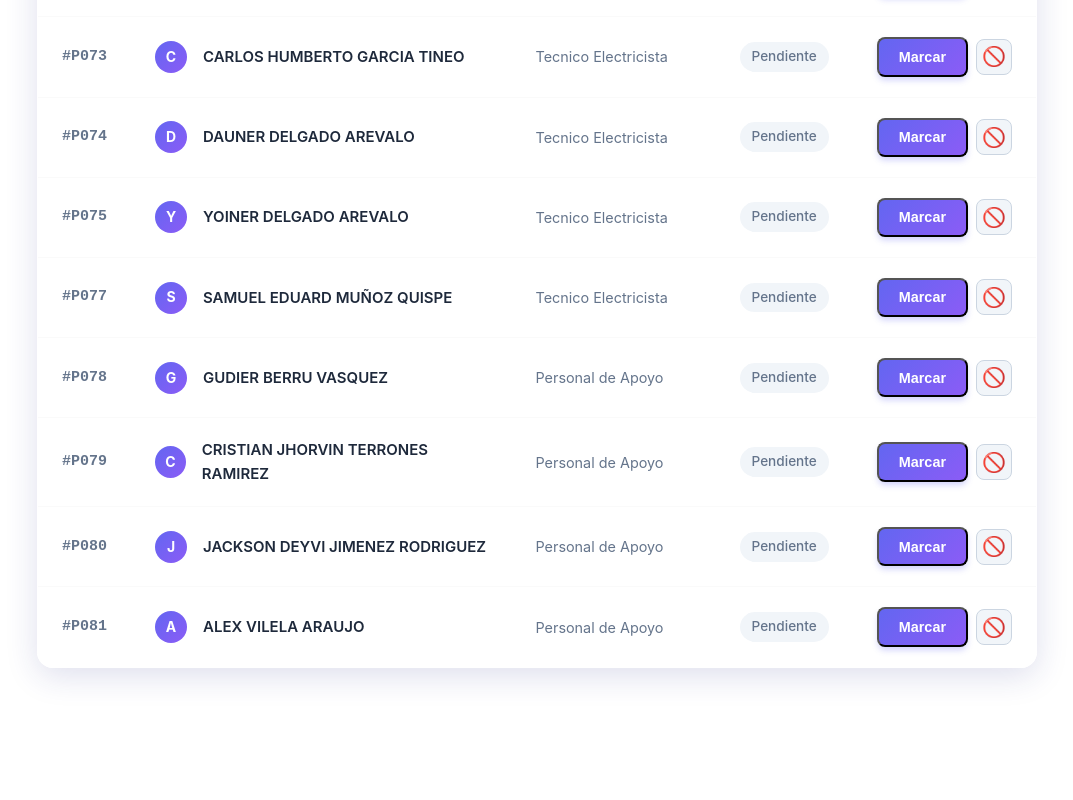
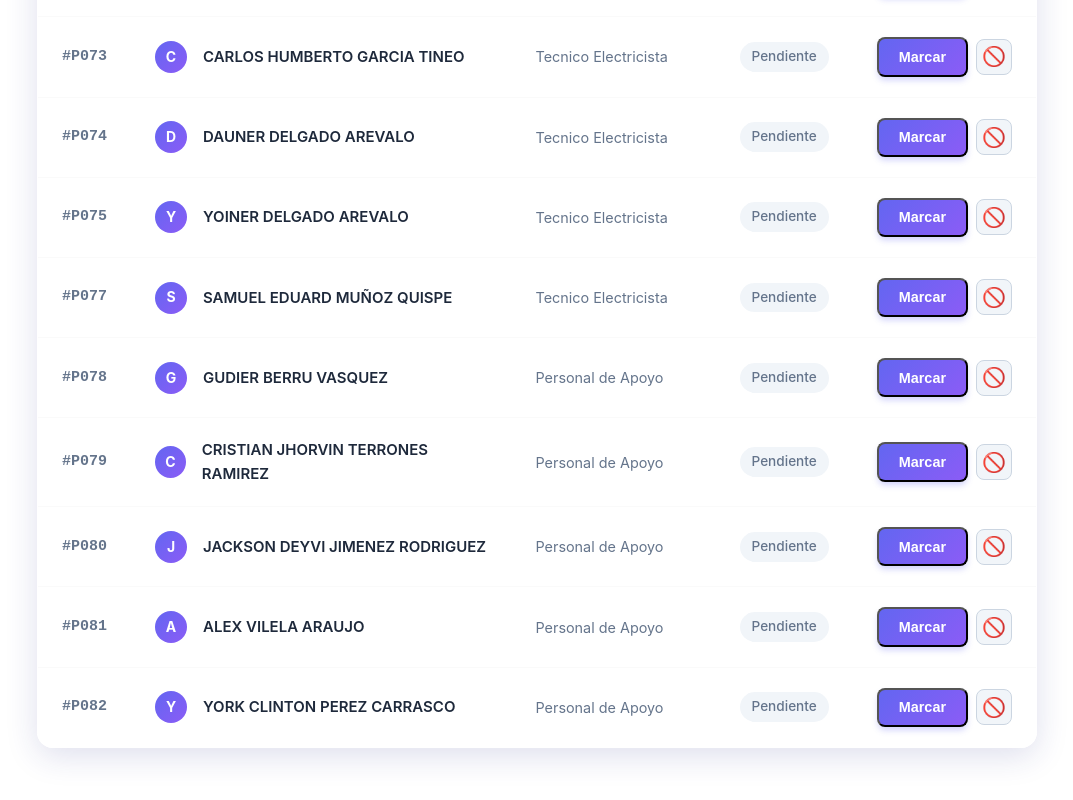
Before and after one commit to jhalonta/sistemasreportes, a Vue app: page / in a window 1280 px wide. Shown: the part 1020-1820 px from the top of the page, without its empty margins (103-1176 px from the left). Before the commit the page ends 1768 px from the top, so only its background shows below. Built offline with nearby package versions, Linux system fonts and the light colour scheme; no server answers; the database is empty.

Commit message:
feat: agregar personal York Clinton Perez Carrasco

```diff
--- a/src/data/personnel.js
+++ b/src/data/personnel.js
@@ -10,5 +10,6 @@ export const personnel = [
   { id: 'P078', dni: '48148909', name: 'GUDIER BERRU VASQUEZ', role: 'Personal de Apoyo' },
   { id: 'P079', dni: '75406284', name: 'CRISTIAN JHORVIN TERRONES RAMIREZ', role: 'Personal de Apoyo' },
   { id: 'P080', dni: '71019863', name: 'JACKSON DEYVI JIMENEZ RODRIGUEZ', role: 'Personal de Apoyo' },
-  { id: 'P081', dni: '47061319', name: 'ALEX VILELA ARAUJO', role: 'Personal de Apoyo' }
+  { id: 'P081', dni: '47061319', name: 'ALEX VILELA ARAUJO', role: 'Personal de Apoyo' },
+  { id: 'P082', dni: '', name: 'YORK CLINTON PEREZ CARRASCO', role: 'Personal de Apoyo' }
 ];
```
